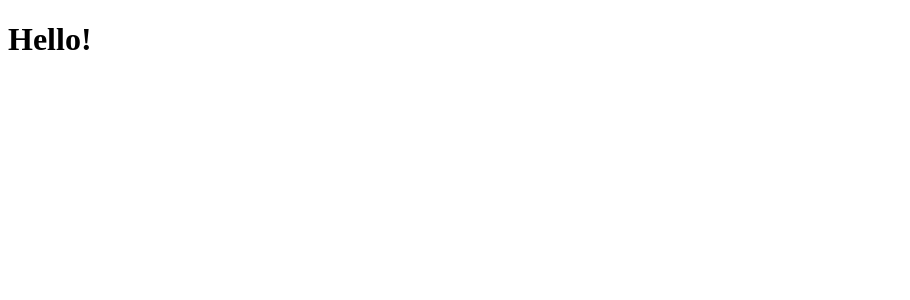
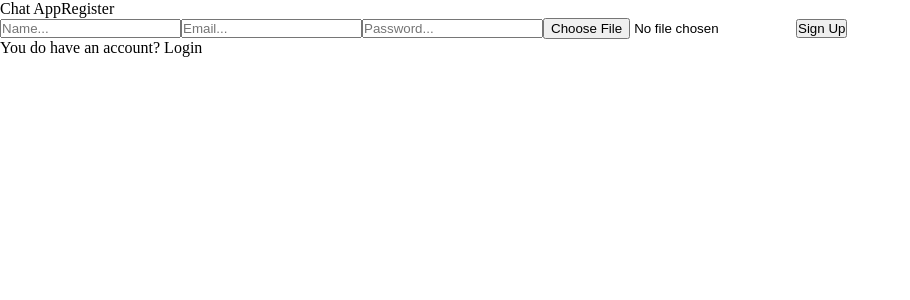
Before and after one commit to Tiaguh/Chat, a React (Create React App) app: page / in a window 1280 px wide. Shown: the top 300 px of the page, without its empty margins (0-910 px from the left). Built offline with nearby package versions, Linux system fonts and the light colour scheme.

Commit message:
creating the register form

```diff
--- a/src/App.css
+++ b/src/App.css
@@ -1,38 +1,5 @@
-.App {
-  text-align: center;
+* {
+  padding: 0;
+  margin: 0;
+  box-sizing: border-box;
 }
-
-.App-logo {
-  height: 40vmin;
-  pointer-events: none;
-}
-
-@media (prefers-reduced-motion: no-preference) {
-  .App-logo {
-    animation: App-logo-spin infinite 20s linear;
-  }
-}
-
-.App-header {
-  background-color: #282c34;
-  min-height: 100vh;
-  display: flex;
-  flex-direction: column;
-  align-items: center;
-  justify-content: center;
-  font-size: calc(10px + 2vmin);
-  color: white;
-}
-
-.App-link {
-  color: #61dafb;
-}
-
-@keyframes App-logo-spin {
-  from {
-    transform: rotate(0deg);
-  }
-  to {
-    transform: rotate(360deg);
-  }
-}
--- a/src/App.js
+++ b/src/App.js
@@ -1,9 +1,11 @@
 import './App.css';
+
+import Register from './Pages/Register';
 
 export default function App() {
   return (
     <div>
-      <h1>Hello!</h1>
+      <Register />
     </div>
   );
 }
--- /dev/null
+++ b/src/Pages/Register.jsx
@@ -0,0 +1,21 @@
+import React from 'react'
+
+export default function Register() {
+    return (
+        <div className="register-container">
+            <div className="register-form">
+                <span>Chat App</span>
+                <span>Register</span>
+
+                <form>
+                    <input type="text" placeholder="Name..." />
+                    <input type="email" placeholder="Email..." />
+                    <input type="password" placeholder="Password..." />
+                    <input type="file" />
+                    <button>Sign Up</button>
+                </form>
+                <p>You do have an account? Login</p>
+            </div>
+        </div>
+    )
+}
```
Also changed, not shown: src/Pages/Home.jsx (added), src/Pages/Login.jsx (added).
